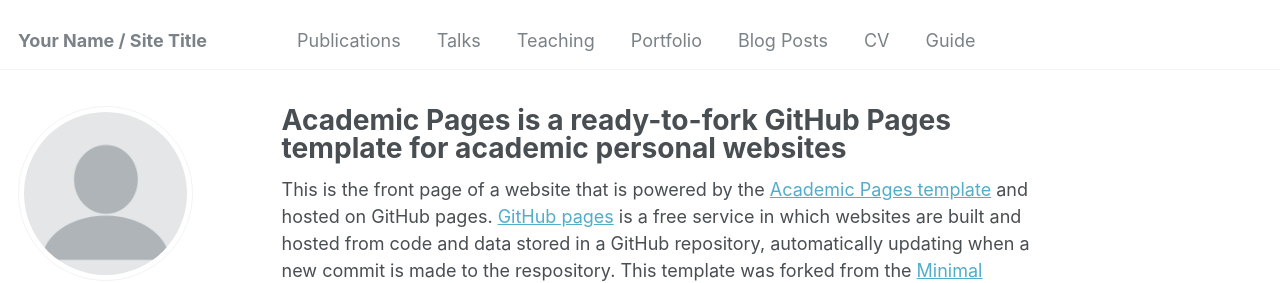
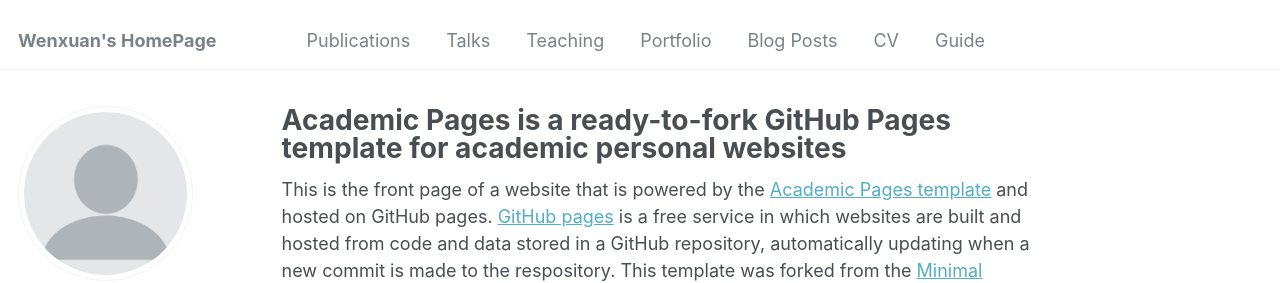
Before and after one commit to h-wenxuan/aboutme, a Jekyll site: the page built from _pages/about.md, in a window 1280 px wide. Shown: the top 283 px of the page. Built offline with Jekyll 4.4.1, drawn with Linux system fonts in a browser that asks for light colours.

Commit message:
Update _config.yml

```diff
--- a/_config.yml
+++ b/_config.yml
@@ -8,7 +8,7 @@
 
 # Basic Site Settings
 locale                   : "en-US"
-title                    : "Your Name / Site Title"
+title                    : "Wenxuan's HomePage"
 title_separator          : "-"
 name                     : &name "Your Name"
 description              : &description "personal description"
```
